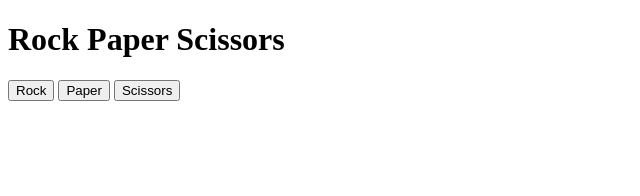
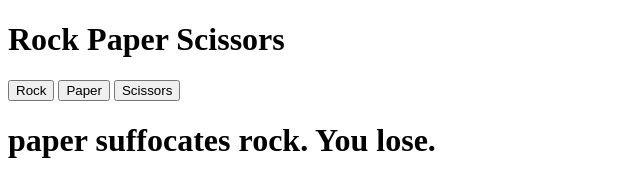
Before and after one commit to rfdoom/rps-type-game, a plain HTML site: page index.html in a window 1280 px wide. Both pictures are taken after a click on the button "Rock". Shown: the whole page, without its empty margins (0-640 px from the left). Drawn offline with Linux system fonts and the light colour scheme.

Commit message:
refactored to have text display on html page. next add counter and possibly history table

```diff
--- a/index.html
+++ b/index.html
@@ -13,6 +13,10 @@
     <button id="paper">Paper</button>
     <button id="scissors">Scissors</button>
   </div>
+
+  <div>
+    <h1 id="results"></h1>
+  </div>
   <script src="main.js"></script>
 </body>
 </html>
--- a/main.js
+++ b/main.js
@@ -6,26 +6,10 @@ const paper = document.getElementById('paper');
 const scissors = document.getElementById('scissors');
 
 const options = {
-  rock: {losesTo: 'paper', winsTo: 'scissors'},
-  paper: {losesTo: 'scissors', winsTo: 'rock'},
-  scissors: {losesTo: 'rock', winsTo: 'paper'}
+  rock: {losesTo: 'paper', winsTo: 'scissors', message: 'rock crushes scissors'},
+  paper: {losesTo: 'scissors', winsTo: 'rock', message: 'paper suffocates rock'},
+  scissors: {losesTo: 'rock', winsTo: 'paper', message: 'scissors shred paper'}
 };
-
-
-// rock.addEventListener('click', () => {
-//   playerChoice = Object.keys(options)[0];
-//   computerTurn();
-// })
-
-// paper.addEventListener('click', () => {
-//   playerChoice = Object.keys(options)[1];
-//   computerTurn();
-// })
-
-// scissors.addEventListener('click', () => {
-//   playerChoice = Object.keys(options)[2];
-//   computerTurn();
-// })
 
 const whichOne = (e) => {
   // to get the keys from the objects dictionary into an array [rock, paper, scissors]
@@ -45,11 +29,11 @@ const getRandomInt = () => {
 }
 
 const getWinner = (playerChoice, computerChoice) => {
-  console.log('player: ',  playerChoice);
-  console.log('computer', computerChoice);
-  return options[playerChoice].winsTo === computerChoice ? console.log('win')
-  : options[playerChoice] === options[computerChoice] ? console.log('draw')
-  : console.log('lose');
+  const result =
+    options[playerChoice].winsTo === computerChoice ? `${options[playerChoice].message}. You win!`
+    : options[playerChoice] === options[computerChoice] ? 'This is a draw.'
+    : `${options[computerChoice].message}. You lose.`;
+  return document.getElementById('results').innerText = result;
 }
 
 const computerTurn = () => {
```
Also changed, not shown: 1 other file.
